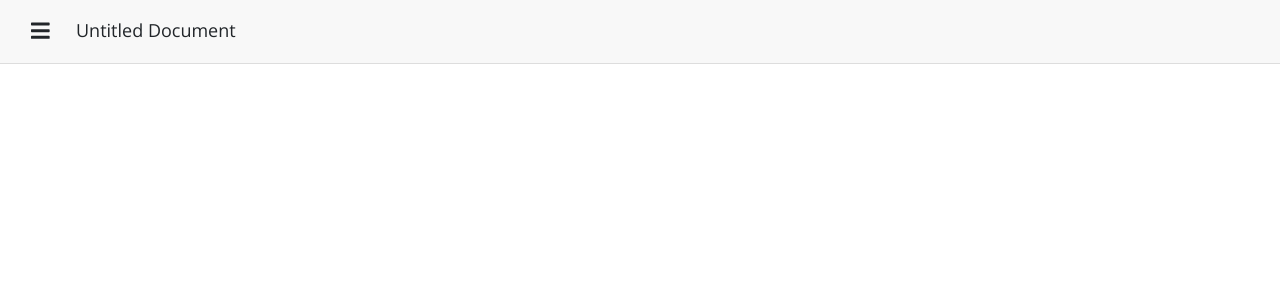
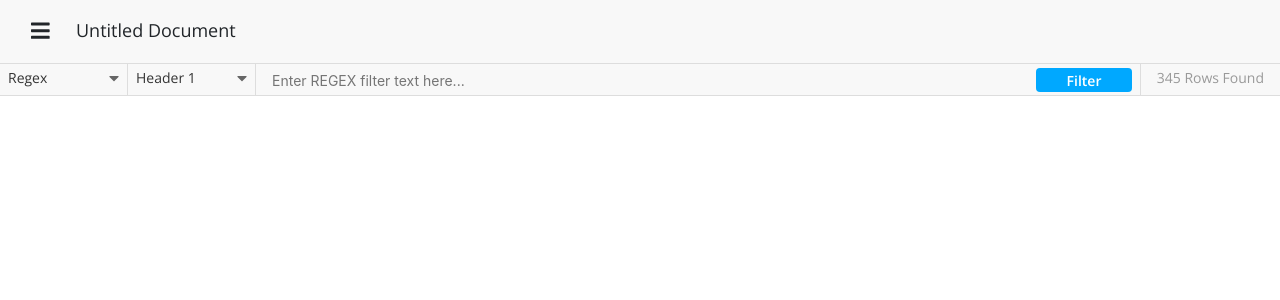
Before and after one commit to marknoone/CSV-Manager, a React (Create React App) app in the folder web-client/: page / in a window 1280 px wide. Shown: the top 300 px of the page. Built offline with nearby package versions, Linux system fonts and the light colour scheme.

Commit message:
Added document toolbar implementation

```diff
--- a/web-client/src/doc-viewer/doc_viewer.tsx
+++ b/web-client/src/doc-viewer/doc_viewer.tsx
@@ -1,9 +1,11 @@
 import React from 'react';
 import { DocumentHeader } from './views/doc-header';
+import { DocumentToolbar } from './views/doc-toolbar';
 
 const DocumentViewer : React.FunctionComponent = () => {
     return <>
         <DocumentHeader />
+        <DocumentToolbar />
     </>;
 }
 
--- a/web-client/src/doc-viewer/views/doc-toolbar/doc_toolbar.tsx
+++ b/web-client/src/doc-viewer/views/doc-toolbar/doc_toolbar.tsx
@@ -1,7 +1,112 @@
-import React from 'react';
+import React, { useState } from 'react';
+import styled from 'styled-components';
+import DropdownMenu from './dropdown_menu';
+import ResultText from './result_text';
+
+const DocumentToolbarWrapper = styled.div`
+    height: 32px;
+    width: 100%;
+    background-color: #F8F8F8;
+    border-bottom: 1px solid #ddd;
+    position: relative;
+`;
+
+const QueryTypeLayoutWrapper = styled.div`
+    position: absolute;
+    left: 0;
+    top: 0;
+    display: inline-block;
+    width: 128px;
+    height: 100%;
+    border-right: 1px solid #ddd;
+`;
+
+const ColumnSelectionLayoutWrapper = styled.div`
+    position: absolute;
+    left: 128px;
+    top: 0;
+    display: inline-block;
+    width: 128px;
+    height: 100%;
+    border-right: 1px solid #ddd;
+`;
+
+const ResultTextWrapper = styled.div`
+    position: absolute;
+    right: 0;
+    top: 0;
+    height: 32px;
+    line-height: 28px;
+    margin-right: 16px;
+`;
+
+const FilterInputWrapper = styled.div`
+    position: absolute;
+    left: 256px;
+    right: 128px;
+    top: 0;
+    height: 32px;
+    line-height: 28px;
+    margin-right: 16px;
+`;
+
+const FilterInput = styled.input`
+    border: none;
+    background: none;
+    outline: 0;
+    font-size: 14px;
+    color: #999;
+    padding-left: 16px;
+    height: 100%;
+    width: 50vw;
+`;
+
+const FilterButton = styled.button`
+    font-family: 'Open Sans', sans-serif;
+    font-weight: 600;
+    font-size: 14px;
+    line-height: 24px;
+    position: absolute;
+    right: 4px;
+    top: 4px;
+    width: 96px;
+    color: white;
+    height: 24px;
+    border-radius: 4px;
+    background-color: #00a8ff;
+    border: none;
+    cursor: pointer;
+
+    transform: scale(1.0);
+    transition: scale .25s;
+
+    &:active {
+        transform: scale(0.9);
+    }
+`;
+
+const dataHeaders: string[] = ["Header 1", "Header 2"];
+const queryTypes: string[] = ["Regex"];
 
 const DocumentToolbar : React.FunctionComponent = () => {
-    return <></>;
+    const [regexFilterValue, setRegexFilterValue] = useState<string>(queryTypes[0]);
+    const [selectedColumn, setSelectedColumn] = useState<string>(dataHeaders[0]);
+
+    return <DocumentToolbarWrapper>
+        <QueryTypeLayoutWrapper>
+            <DropdownMenu activeOption={regexFilterValue} options={queryTypes} onChange={(option: string) => {}}/>
+        </QueryTypeLayoutWrapper>
+        <ColumnSelectionLayoutWrapper>
+            <DropdownMenu activeOption={selectedColumn} options={dataHeaders} onChange={(option: string) => {}}/>
+        </ColumnSelectionLayoutWrapper>
+        <FilterInputWrapper>
+            <FilterInput type="text" placeholder="Enter REGEX filter text here..." onChange={
+                (e: React.ChangeEvent<HTMLInputElement>) => setRegexFilterValue(e.target.value)
+            }/>
+            <FilterButton> Filter </FilterButton>
+        </FilterInputWrapper>
+        <ResultTextWrapper><ResultText results={345}/></ResultTextWrapper>
+    </DocumentToolbarWrapper>;
 }
 
 export default DocumentToolbar;
--- /dev/null
+++ b/web-client/src/doc-viewer/views/doc-toolbar/dropdown_menu.tsx
@@ -0,0 +1,46 @@
+import { faCaretDown } from '@fortawesome/free-solid-svg-icons';
+import { FontAwesomeIcon } from '@fortawesome/react-fontawesome';
+import React from 'react';
+import styled from 'styled-components';
+
+type DropdownMenuProps = {
+    className?: string;
+    options: string[];
+    activeOption: string;
+    onChange: (option: string) => void;
+}
+
+const ActiveOptionLabel = styled.p`
+    font-family: 'Open Sans', sans-serif;
+    font-size: 14px;
+    font-weight: 500;
+    color: #333;
+    margin: 0;
+    line-height: 28px;
+    padding-left: 8px;
+`;
+
+const QueryTypeButton: React.FunctionComponent<DropdownMenuProps> = ({ className, activeOption }) =>
+    <div className={className}>
+        <ActiveOptionLabel>{activeOption}</ActiveOptionLabel>
+        <FontAwesomeIcon icon={faCaretDown} style={{
+            position: 'absolute', top:'6px', right: '8px', color: '#666'}}/>
+    </div>
+
+const StyledDropdownButton = styled(QueryTypeButton)`
+    width: 100%;
+    height: 100%;
+    position: relative;
+    cursor: pointer;
+    background: none;
+    border: none;
+
+    transition: background .5s;
+
+    &:hover {
+        background: #ccc;
+        border: 1px solid #ccc;
+    }
+`;
+
+export default StyledDropdownButton;
--- /dev/null
+++ b/web-client/src/doc-viewer/views/doc-toolbar/result_text.tsx
@@ -0,0 +1,23 @@
+import React from 'react';
+import styled from 'styled-components';
+
+type ResultTextProps = {
+    results: number;
+    className?: string;
+}
+
+const ResultText: React.FunctionComponent<ResultTextProps> = ({ className, results }) =>
+    <p className={className}>{results} Rows Found</p>
+
+const StyledResultText = styled(ResultText)`
+    font-family: 'Open Sans', sans-serif;
+    font-size: 14px;
+    font-weight: 500;
+    color: #999;
+    border-left: 1px solid #ddd;
+    padding-left: 16px;
+    height: 100%;
+    user-select: none;
+`;
+
+export default StyledResultText;
```
